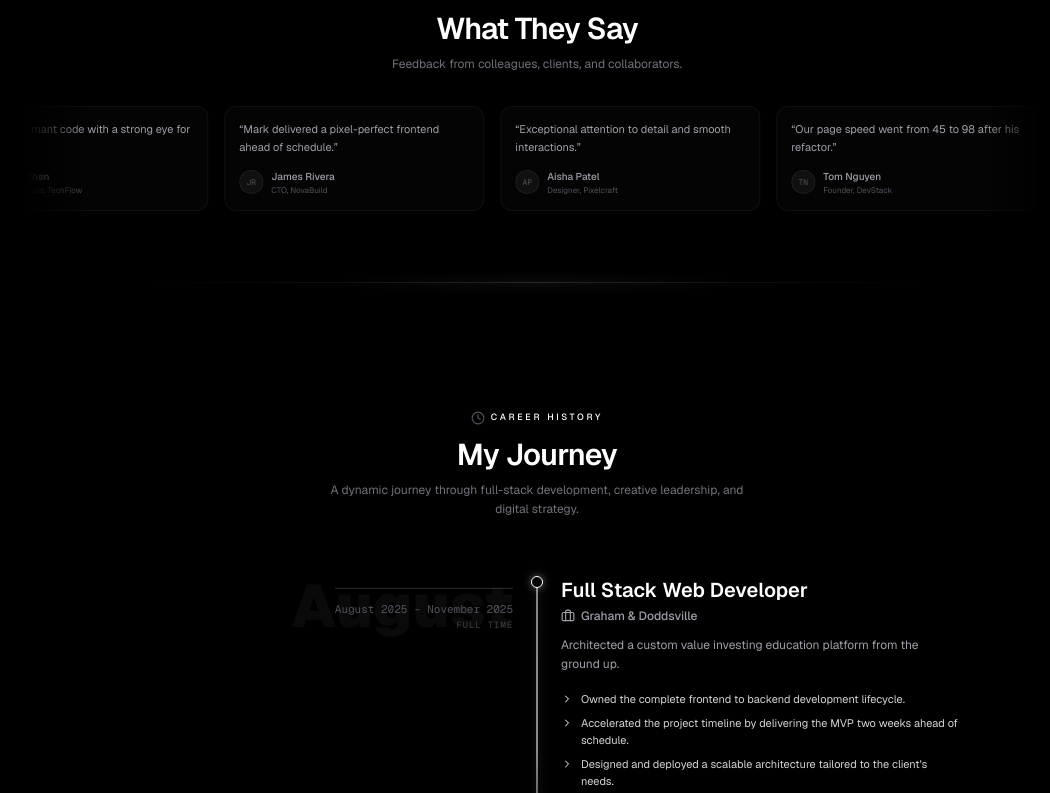
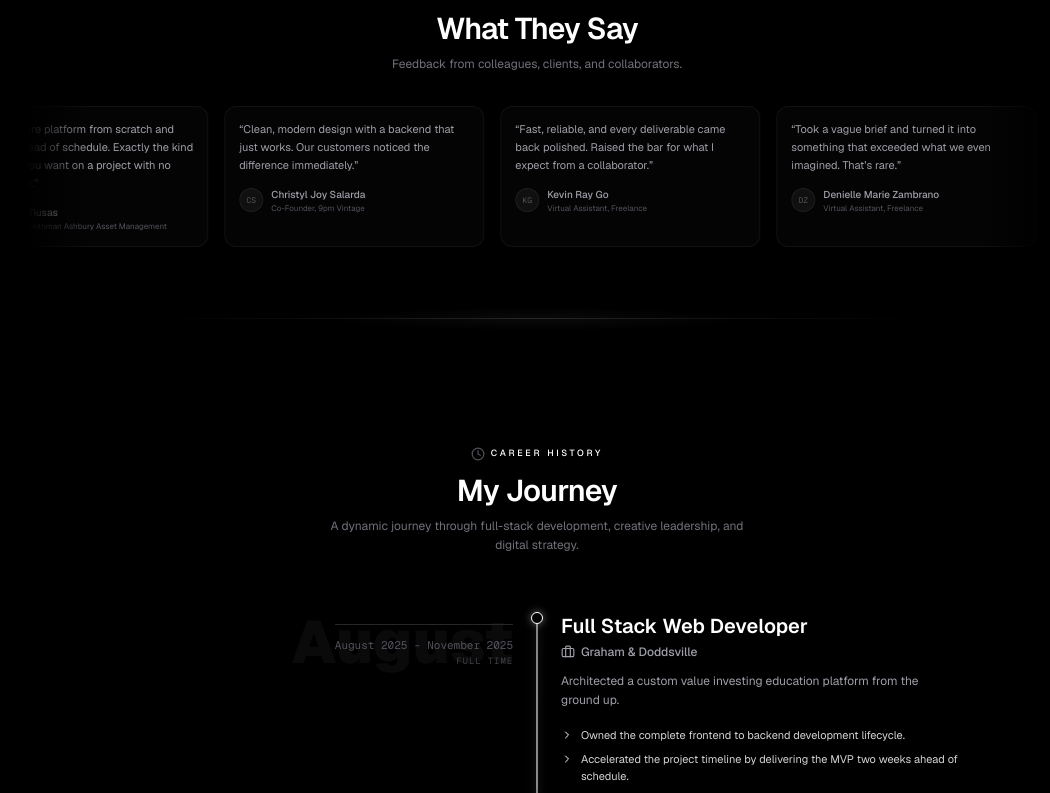
Before and after one commit to l9rins/l9rins-portfolio, a Next.js app: page / in a window 1280 px wide. Shown: the part 2947-3740 px from the top of the page, without its empty margins (103-1153 px from the left). Built offline with nearby package versions, Linux system fonts and the light colour scheme.

Commit message:
Rework section headers to match Availability format, add client testimonials, fix stats hover, remove /resume page

```diff
--- a/app/page.tsx
+++ b/app/page.tsx
@@ -236,7 +236,7 @@ export default function Home() {
             initial={{ opacity: 0, y: 20 }}
             animate={{ opacity: 1, y: 0 }}
             transition={{ delay: 1.8, duration: 0.6 }}
-            className="mt-4 relative group rounded-xl bg-zinc-900/80 border border-white/[0.06] hover:border-white/[0.12] transition-all duration-200 overflow-hidden"
+            className="mt-4 relative rounded-xl bg-zinc-900/80 border border-white/[0.06] hover:border-white/[0.12] transition-all duration-200 overflow-hidden"
           >
             {/* Corner glow */}
             <div className="absolute -top-16 -right-16 w-32 h-32 bg-gradient-to-br from-white/20 to-white/10 opacity-[0.05] rounded-full blur-2xl" />
--- a/components/FAQ.tsx
+++ b/components/FAQ.tsx
@@ -153,7 +153,7 @@ export function FAQ() {
                         </span>
                     </div>
                     <h2 className="text-xl md:text-2xl lg:text-3xl font-bold text-white tracking-tight mb-2">
-                        Questions<span className="text-[--accent]">?</span>
+                        Got <span className="text-[--accent]">Questions?</span>
                     </h2>
                     <p className="text-zinc-500 max-w-md mx-auto text-xs leading-relaxed">
                         Common questions about my work, process, and technical approach.
--- a/components/TestimonialMarquee.tsx
+++ b/components/TestimonialMarquee.tsx
@@ -12,40 +12,34 @@ interface Testimonial {
 
 const testimonials: Testimonial[] = [
     {
-        quote: 'Clean, performant code with a strong eye for design.',
-        name: 'Sarah Chen',
-        role: 'Product Lead, TechFlow',
-        initials: 'SC',
+        quote: 'Built our entire platform from scratch and shipped it ahead of schedule. Exactly the kind of engineer you want on a project with no room for error.',
+        name: 'Carlos Tiusas',
+        role: 'Founder, Rothman Ashbury Asset Management',
+        initials: 'CT',
     },
     {
-        quote: 'Mark delivered a pixel-perfect frontend ahead of schedule.',
-        name: 'James Rivera',
-        role: 'CTO, NovaBuild',
-        initials: 'JR',
+        quote: 'Clean, modern design with a backend that just works. Our customers noticed the difference immediately.',
+        name: 'Christyl Joy Salarda',
+        role: 'Co-Founder, 9pm Vintage',
+        initials: 'CS',
     },
     {
-        quote: 'Exceptional attention to detail and smooth interactions.',
-        name: 'Aisha Patel',
-        role: 'Designer, Pixelcraft',
-        initials: 'AP',
+        quote: 'Fast, reliable, and every deliverable came back polished. Raised the bar for what I expect from a collaborator.',
+        name: 'Kevin Ray Go',
+        role: 'Virtual Assistant, Freelance',
+        initials: 'KG',
     },
     {
-        quote: 'Our page speed went from 45 to 98 after his refactor.',
-        name: 'Tom Nguyen',
-        role: 'Founder, DevStack',
-        initials: 'TN',
+        quote: 'Took a vague brief and turned it into something that exceeded what we even imagined. That\u2019s rare.',
+        name: 'Denielle Marie Zambrano',
+        role: 'Virtual Assistant, Freelance',
+        initials: 'DZ',
     },
     {
-        quote: 'Professional, fast, and the codebase is a joy to maintain.',
-        name: 'Lena Müller',
-        role: 'Engineering Manager, Orbiter',
-        initials: 'LM',
-    },
-    {
-        quote: 'He turned our messy dashboard into something we\'re proud of.',
-        name: 'Carlos Díaz',
-        role: 'CEO, FlowMetrics',
-        initials: 'CD',
+        quote: 'A rare find \u2014 someone who speaks both engineering and business. Solves the right problem, not just the obvious one.',
+        name: 'Anonymous',
+        role: 'Founder, International Society of Equity Analysts',
+        initials: 'AN',
     },
 ];
 
--- a/components/WhatIBuild.tsx
+++ b/components/WhatIBuild.tsx
@@ -1,7 +1,7 @@
 "use client";
 
 import { motion, useMotionValue } from "framer-motion";
-import { Cloud, Code, Brain, Link, Sparkles, ArrowUpRight } from "lucide-react";
+import { Cloud, Code, Brain, Link, ArrowUpRight } from "lucide-react";
 import { useRef, MouseEvent } from "react";
 
 const services = [
@@ -115,16 +115,6 @@ function ServiceCard({ service, index }: { service: typeof services[0]; index: n
                 transition={{ duration: 0.5 }}
               />
             </motion.div>
-            {service.isNew && (
-              <motion.span
-                initial={{ opacity: 0, scale: 0.8 }}
-                animate={{ opacity: 1, scale: 1 }}
-                className="flex items-center gap-1 px-2 py-0.5 text-[8px] font-bold uppercase tracking-wider bg-white/15 text-white border border-white/15 rounded-full"
-              >
-                <Sparkles className="w-2.5 h-2.5 animate-pulse" />
-                NEW
-              </motion.span>
-            )}
           </div>
 
           {/* Title */}
```
